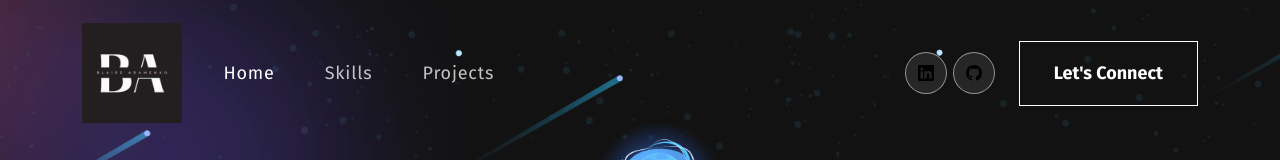
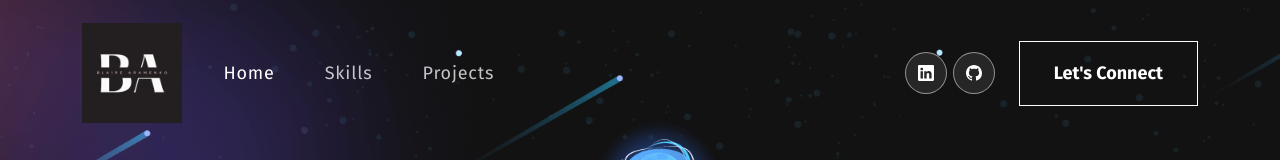
Before and after one commit to BlaireAramenko/react-portfolio, a React (Create React App) app: page / in a window 1280 px wide. Shown: the top 160 px of the page. Built offline with nearby package versions, Linux system fonts and the light colour scheme.

Commit message:
change icon colour

```diff
--- a/src/App.css
+++ b/src/App.css
@@ -105,6 +105,10 @@ span.navbar-text {
 .social-icon {
     display: inline-block;
     margin-left: 14px;
+}
+
+.white-icons img {
+  filter: brightness(0) invert(1);
 }
 .social-icon a {
     width: 42px;
--- a/src/components/Footer.js
+++ b/src/components/Footer.js
@@ -13,7 +13,7 @@ export const Footer = () => {
             <img src={logo} alt="Logo" />
           </Col>
           <Col size={12} sm={6} className="text-center text-sm-end">
-            <div className="social-icon">
+            <div className="social-icon white-icons">
               <a href="https://www.linkedin.com/in/blaire-aramenko/"><img src={linkedin} alt="Icon" /></a>
               <a href="https://github.com/BlaireAramenko"><img src={github} alt="Icon" /></a>
             </div>
--- a/src/components/NavBar.js
+++ b/src/components/NavBar.js
@@ -46,7 +46,7 @@ export const NavBar = () => {
             <Nav.Link href="#projects" className={activeLink === 'projects' ? 'active navbar-link' : 'navbar-link'} onClick={() => onUpdateActiveLink('projects')}>Projects</Nav.Link>
           </Nav>
           <span className="navbar-text">
-            <div className="social-icon">
+            <div className="social-icon white-icons">
               <a href="https://www.linkedin.com/in/blaire-aramenko/"><img src={linkedin} alt="" /></a>
               <a href="https://github.com/BlaireAramenko"><img src={github} alt="" /></a>
             </div>
```
